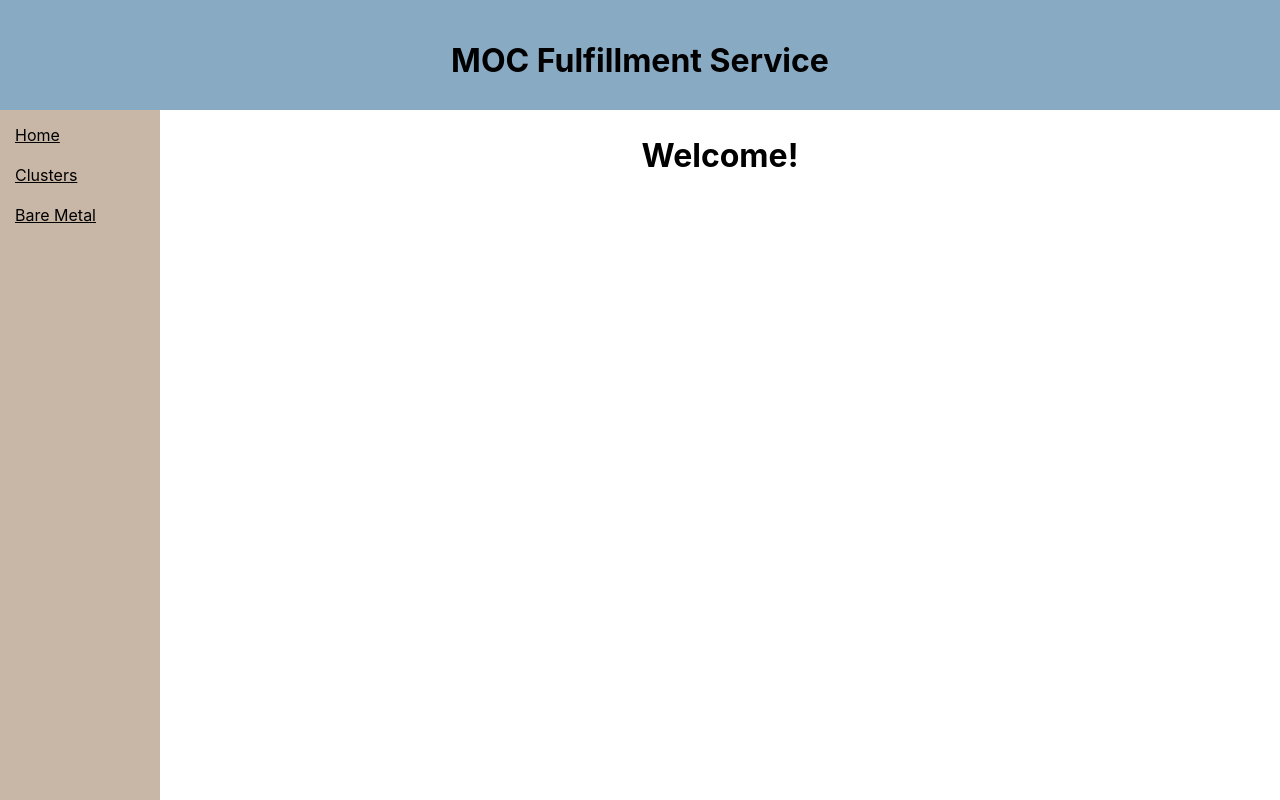
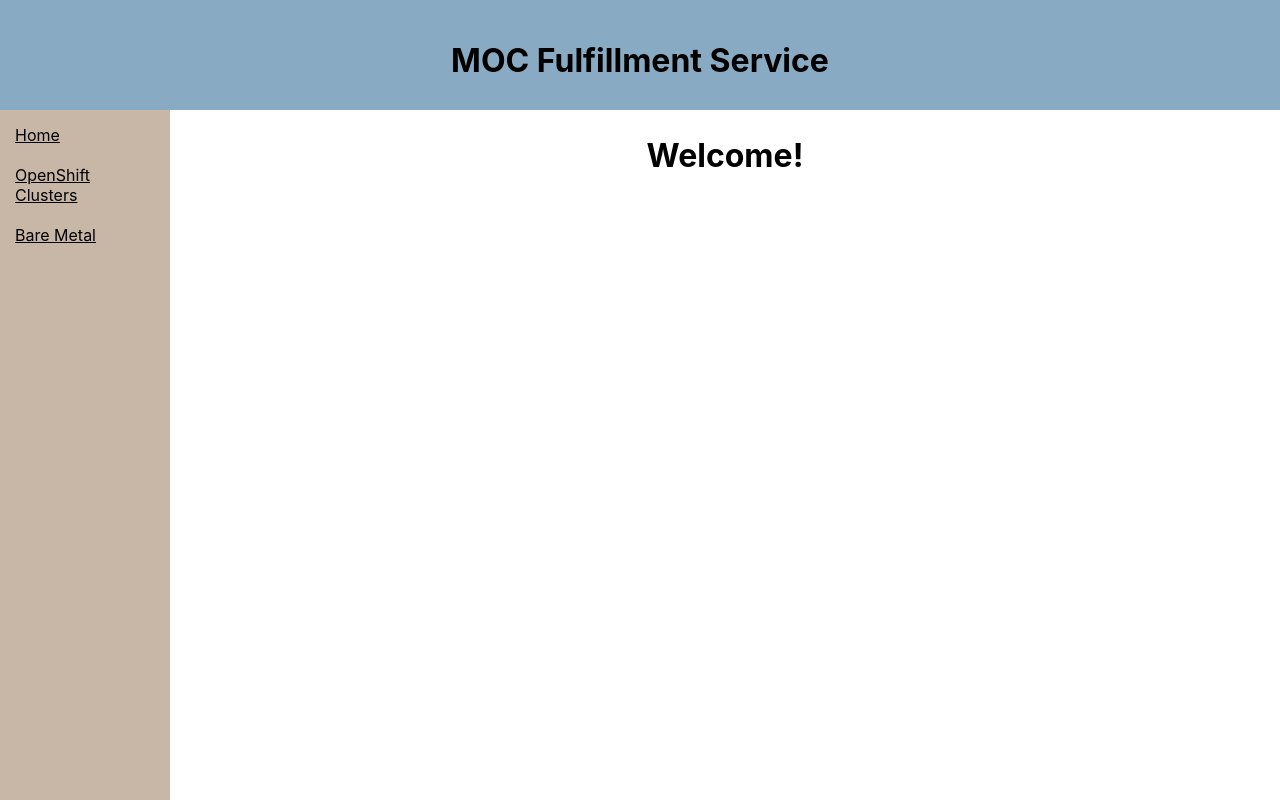
Before and after one commit to tzumainn/innabox-app, a React (Create React App) app: page / in a window 1280 px wide. Shown: the top 800 px of the page. Built offline with nearby package versions, Linux system fonts and the light colour scheme.

Commit message:
Clarified a cluster as being an OpenShift cluster

```diff
--- a/src/App.css
+++ b/src/App.css
@@ -10,7 +10,7 @@
 
 .navigation {
     background-color: #c8b6a6;
-    width: 150px;
+    width: 160px;
     padding: 5px;
     float: left;
     height: 1000px;
--- a/src/components/Navigation.js
+++ b/src/components/Navigation.js
@@ -6,7 +6,7 @@
 	<div className="navigation">
 	    <nav>
 		<Link className="navigationlink" to="/">Home</Link>
-		<Link className="navigationlink" to="/clusters">Clusters</Link>
+		<Link className="navigationlink" to="/clusters">OpenShift Clusters</Link>
 		<Link className="navigationlink" to="/baremetal">Bare Metal</Link>
 	    </nav>
 	</div>
--- a/src/components/clusters/ClusterOrderForm.js
+++ b/src/components/clusters/ClusterOrderForm.js
@@ -72,7 +72,7 @@
 				    </option>
 				))}
 			    </select>
-			    <button>Create Cluster Order</button>
+			    <button>Create OpenShift Cluster Order</button>
 			</form>
 		    )}
 		</>
--- a/src/components/clusters/ClusterOrderList.js
+++ b/src/components/clusters/ClusterOrderList.js
@@ -43,7 +43,7 @@
 		    <thead>
 			<tr className="itemhead">
 			    <td className="itemcell"></td>
-			    <th className="itemcell">Cluster Order ID</th>
+			    <th className="itemcell">OpenShift Cluster Order ID</th>
 			    <th className="itemcell">Template</th>
 			    <th className="itemcell">Status</th>
 			    <th className="itemcell">Created</th>
```
